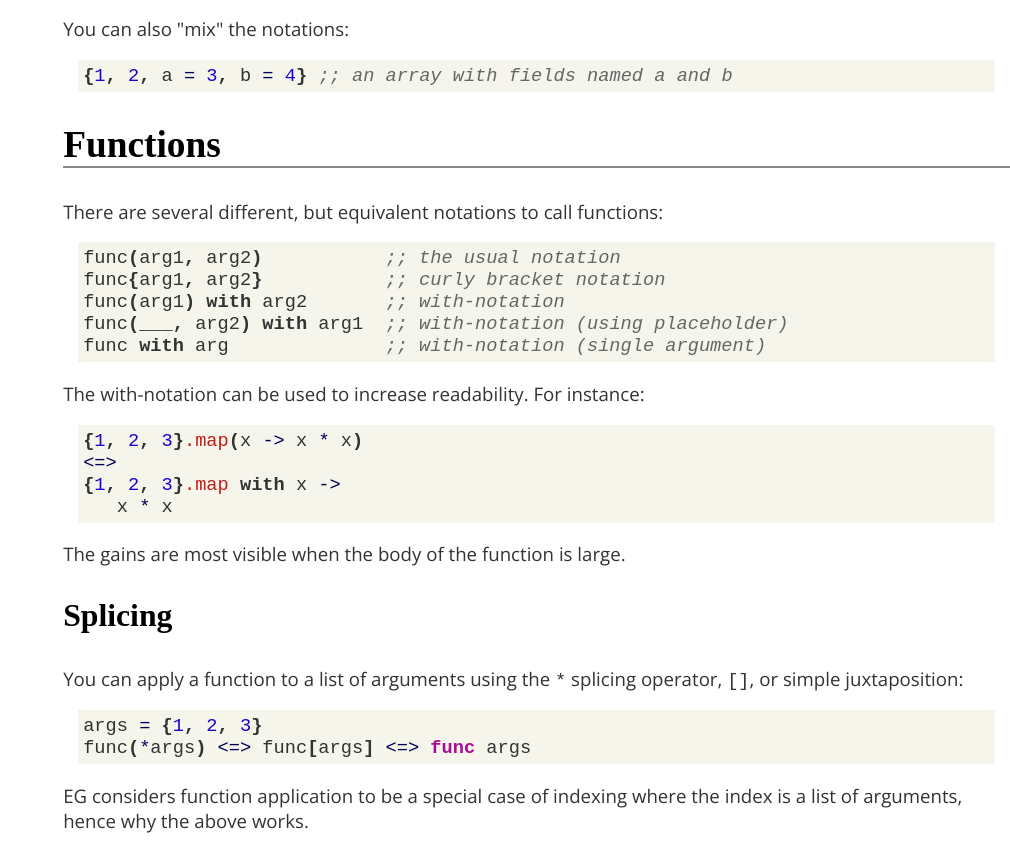
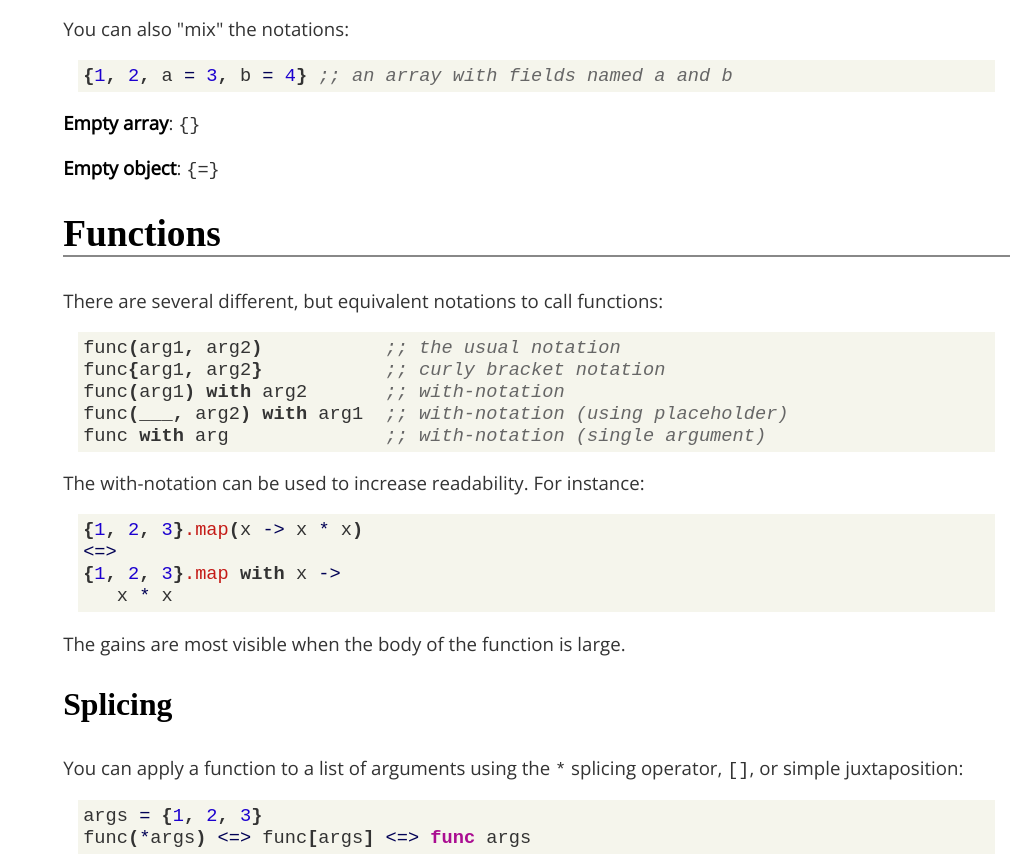
Before and after one commit to breuleux/earl-grey, a plain HTML site: page doc.html in a window 1280 px wide. Shown: the part 3577-4439 px from the top of the page, without its empty margins (270-1280 px from the left). Drawn offline with nearby package versions, Linux system fonts and the light colour scheme; a web font is replaced by a local one.

Commit message:
added information on empty array/object

```diff
--- a/doc.html
+++ b/doc.html
@@ -184,6 +184,10 @@ notation.</p>
 <p>You can also "mix" the notations:</p>
 
 <p><pre class="hl"><span class="hljs-punctuation">{</span><span class="hljs-number">1</span><span class="hljs-punctuation">,</span> <span class="hljs-number">2</span><span class="hljs-punctuation">,</span> a <span class="hljs-operator">=</span> <span class="hljs-number">3</span><span class="hljs-punctuation">,</span> b <span class="hljs-operator">=</span> <span class="hljs-number">4</span><span class="hljs-punctuation">}</span> <span class="hljs-comment">;; an array with fields named a and b</span></pre></p>
+
+<p><strong>Empty array</strong>: <code>{}</code></p>
+
+<p><strong>Empty object</strong>: <code>{=}</code></p>
 
 
 <h2 id="functions">Functions</h2>
```
